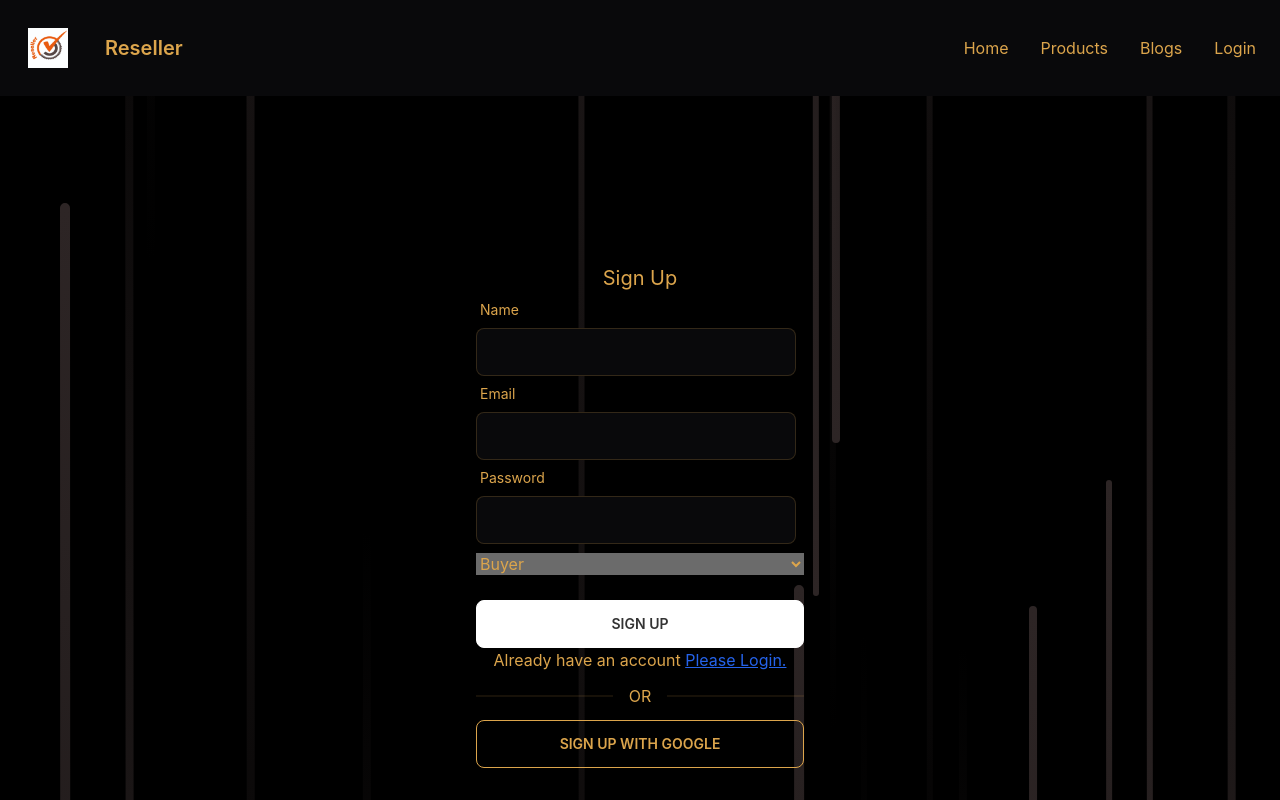
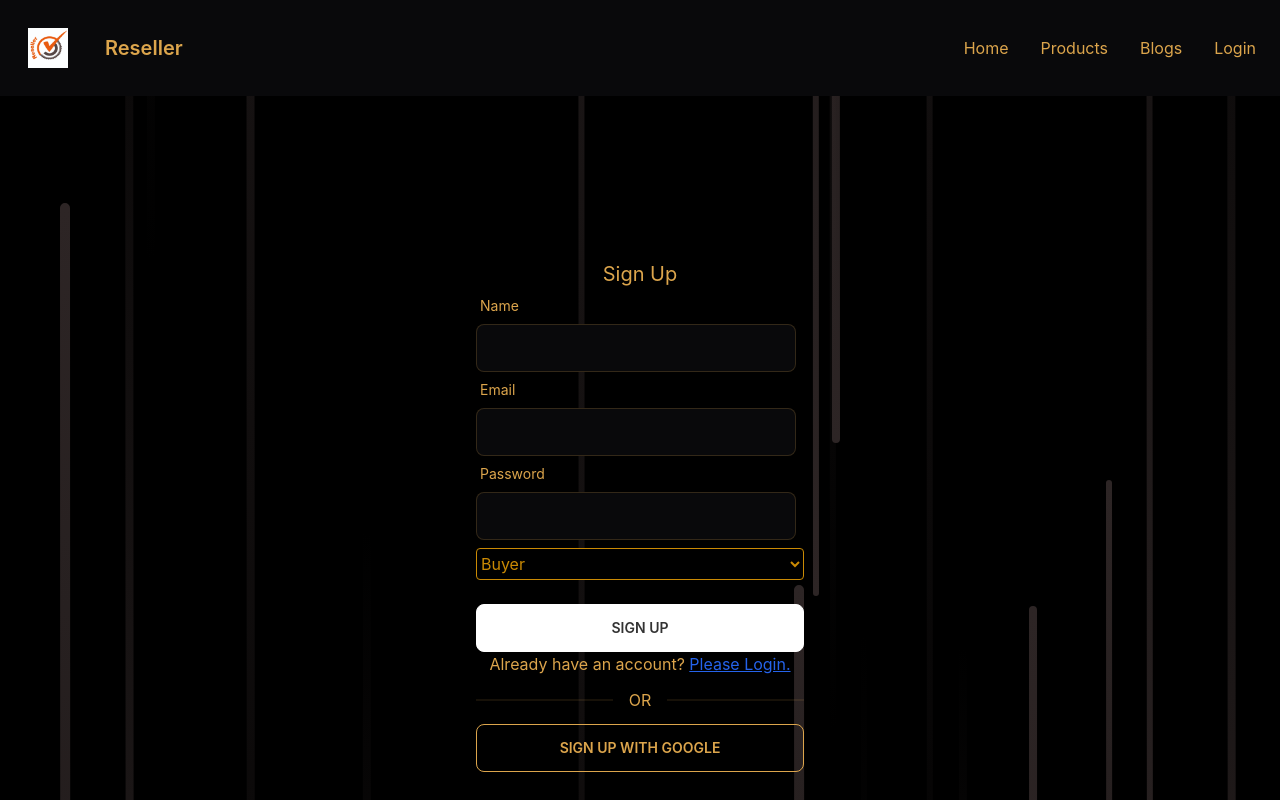
Before and after one commit to gourabBD/reseller-client, a React (Create React App) app: page /register in a window 1280 px wide. Shown: the top 800 px of the page. Built offline with nearby package versions, Linux system fonts and the light colour scheme; no server answers.

Commit message:
loading problem solved

```diff
--- a/src/Pages/Login/Login.js
+++ b/src/Pages/Login/Login.js
@@ -75,11 +75,11 @@ const Login = () => {
                                 required: "Password is required",
                                 minLength: { value: 6, message: 'Password must be 6 characters or longer' }
                             })}
-                            className="input input-bordered w-full max-w-xs" />
-                        <label className="label"> <span className="label-text">Forget Password?</span></label>
+                            className="input input-bordered w-full max-w-xs " />
+
                         {errors.password && <p className='text-red-600'>{errors.password?.message}</p>}
                     </div>
-                    <input className='btn btn-primary w-full' value="Login" type="submit" />
+                    <input className='btn btn-primary w-full mt-2' value="Login" type="submit" />
                    <div>
                        {loginError && <p className='text-red-600'>{loginError}</p>}
                     </div>
--- a/src/Pages/Register/Register.js
+++ b/src/Pages/Register/Register.js
@@ -103,7 +103,7 @@ const Register = () => {
             <input
               type="email"
               {...register("email", {
-                required: true,
+                required: "Email is required",
               })}
               className="input input-bordered w-full max-w-xs"
             />
@@ -127,7 +127,7 @@ const Register = () => {
                 pattern: {
                   value: /(?=.*[a-z])(?=.*[!@#$&*])(?=.*[0-9])/,
                   message:
-                    "Password must have uppercase, number and special characters",
+                    "Password must have alphabets, number and special characters",
                 },
               })}
               className="input input-bordered w-full max-w-xs"
@@ -137,9 +137,9 @@ const Register = () => {
             )}
           </div>
           {/* select options */}
-          <div className="my-2">
+          <div className="my-2 ">
             <select required
-              className="w-full"
+              className="w-full bg-black text-yellow-600 pt-1 pb-1 border border-yellow-600 rounded"
               {...register("category", { required: true })}
             >
               <option value="Buyer">Buyer</option>
@@ -154,7 +154,7 @@ const Register = () => {
           {signUpError && <p className="text-red-600">{signUpError}</p>}
         </form>
         <p>
-          Already have an account{" "}
+          Already have an account?{" "}
           <Link className="text-blue-600 underline" to="/login">
             Please Login.
           </Link>
--- a/src/Routes/routes.js
+++ b/src/Routes/routes.js
@@ -45,12 +45,12 @@ const router = createBrowserRouter([
 
       {
         path: "/login",
-        element: <Loadings><Login></Login></Loadings>,
+        element: <Login></Login>,
       },
 
       {
         path: "/register",
-        element: <Loadings><Register></Register></Loadings>,
+        element: <Register></Register>,
       },
 
       {
```
